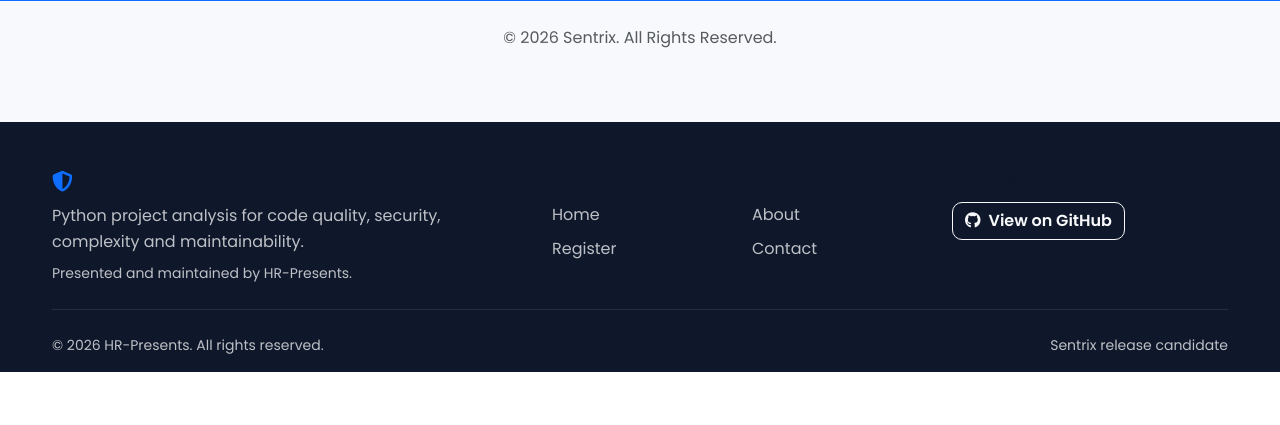
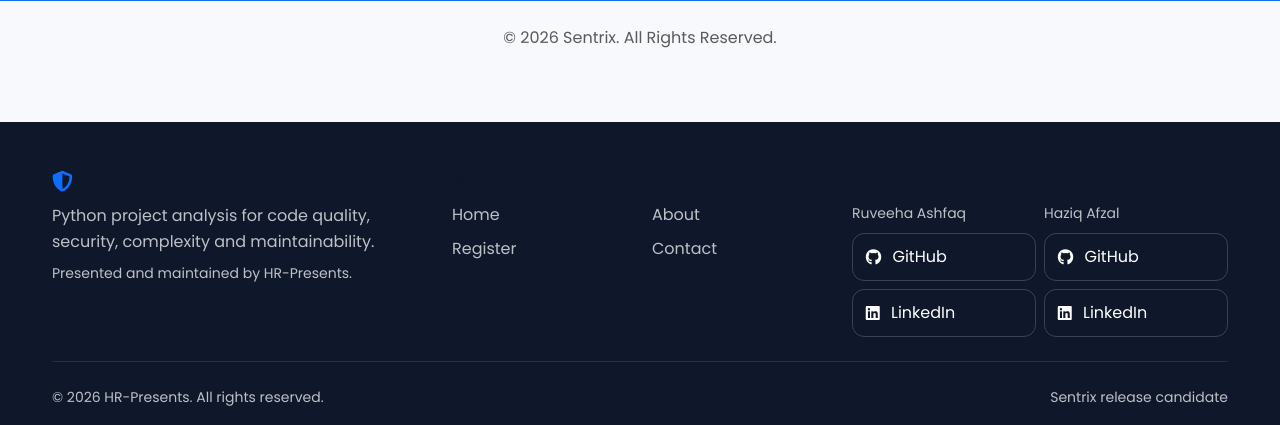
Before and after one commit to HaziqBinAfzal/HR-Presents-Sentrix, a Flask app: page /about in a window 1280 px wide. Shown: the part 3192-3617 px from the top of the page. Before the commit the page ends 3564 px from the top, so only its background shows below. Run offline with Flask 3, Linux system fonts and the light colour scheme; some libraries are stand-ins or nearby versions.

Commit message:
feat: add developer GitHub and LinkedIn links site-wide

```diff
--- a/templates/base.html
+++ b/templates/base.html
@@ -20,6 +20,8 @@
         .nav-link{font-weight:500}
         .card{border-radius:1rem}
         footer{background:var(--sentrix-dark);color:#fff}
+        .developer-link{display:flex;align-items:center;gap:.7rem;color:#fff;text-decoration:none;padding:.65rem .8rem;border:1px solid rgba(255,255,255,.18);border-radius:.75rem;transition:.2s ease}
+        .developer-link:hover{color:#fff;background:rgba(255,255,255,.08);transform:translateY(-1px)}
     </style>
     {% block head %}{% endblock %}
 </head>
@@ -74,7 +76,7 @@
 <footer class="pt-5 pb-3 mt-5">
     <div class="container">
         <div class="row g-4">
-            <div class="col-lg-5">
+            <div class="col-lg-4">
                 <h4 class="fw-bold"><i class="fa-solid fa-shield-halved me-2 text-primary"></i>Sentrix</h4>
                 <p class="text-light opacity-75 mb-2">Python project analysis for code quality, security, complexity and maintainability.</p>
                 <p class="small text-light opacity-75 mb-0">Presented and maintained by HR-Presents.</p>
@@ -90,9 +92,20 @@
                 <h5 class="fw-bold">Company</h5>
                 <ul class="list-unstyled"><li class="mb-2"><a class="text-light opacity-75 text-decoration-none" href="{{ url_for('main.about') }}">About</a></li><li><a class="text-light opacity-75 text-decoration-none" href="{{ url_for('main.contact') }}">Contact</a></li></ul>
             </div>
-            <div class="col-lg-3">
-                <h5 class="fw-bold">Repository</h5>
-                <a class="btn btn-outline-light" href="https://github.com/HaziqBinAfzal/HR-Presents-Sentrix" target="_blank" rel="noopener noreferrer"><i class="fa-brands fa-github me-2"></i>View on GitHub</a>
+            <div class="col-lg-4">
+                <h5 class="fw-bold">Connect with the developers</h5>
+                <div class="row g-2">
+                    <div class="col-sm-6">
+                        <p class="small text-light opacity-75 mb-2">Ruveeha Ashfaq</p>
+                        <a class="developer-link mb-2" href="https://github.com/ruveeha33" target="_blank" rel="noopener noreferrer"><i class="fa-brands fa-github"></i><span>GitHub</span></a>
+                        <a class="developer-link" href="https://www.linkedin.com/in/ruveeha-ashfaq-632b15378" target="_blank" rel="noopener noreferrer"><i class="fa-brands fa-linkedin"></i><span>LinkedIn</span></a>
+                    </div>
+                    <div class="col-sm-6">
+                        <p class="small text-light opacity-75 mb-2">Haziq Afzal</p>
+                        <a class="developer-link mb-2" href="https://github.com/HaziqBinAfzal" target="_blank" rel="noopener noreferrer"><i class="fa-brands fa-github"></i><span>GitHub</span></a>
+                        <a class="developer-link" href="https://www.linkedin.com/in/haziq-afzal-010b6636a" target="_blank" rel="noopener noreferrer"><i class="fa-brands fa-linkedin"></i><span>LinkedIn</span></a>
+                    </div>
+                </div>
             </div>
         </div>
         <hr class="border-secondary my-4">
```
